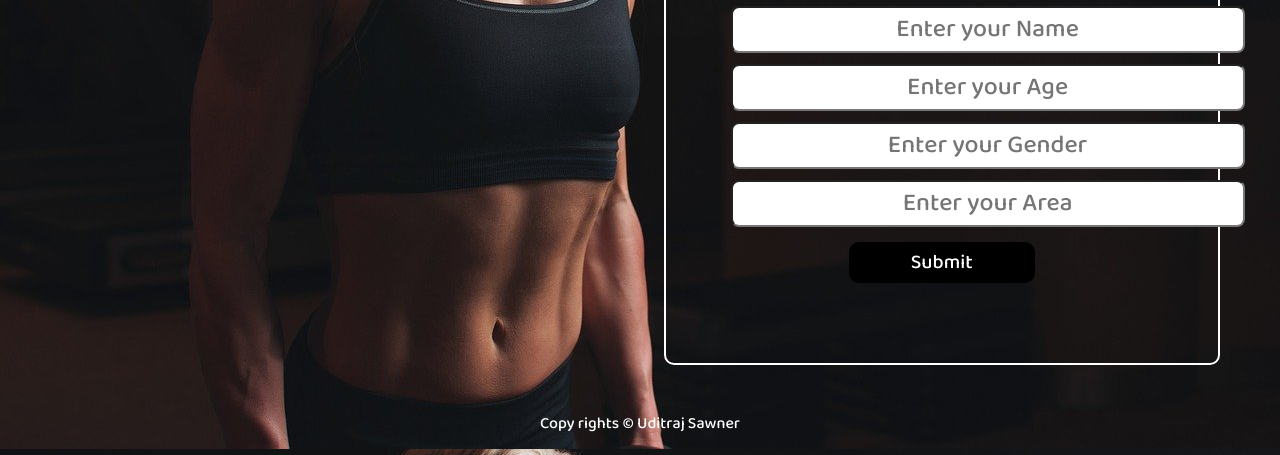
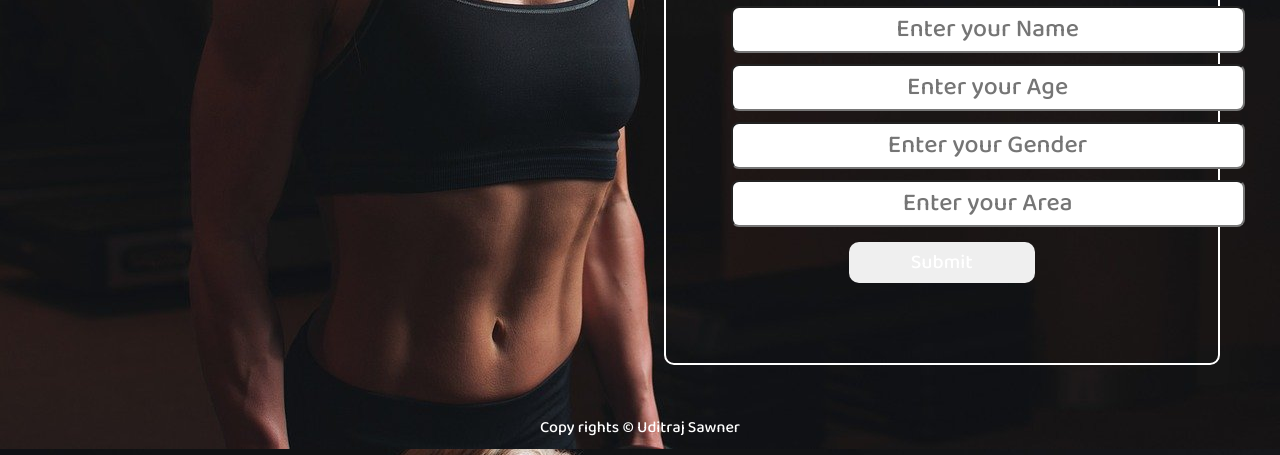
Before and after one commit to uditraj11/fit, a plain HTML site: page index.html in a window 1280 px wide. Shown: the part 401-856 px from the top of the page. Drawn offline with Linux system fonts and the light colour scheme.

Commit message:
Update index.html

```diff
--- a/index.html
+++ b/index.html
@@ -62,7 +62,7 @@
         .btn {
             font-family: 'Baloo Bhai 2', cursive;
             margin: 0px 9px;
-            background-color: black;
+            background-color: none;
             color: white;
             padding: 4px 14px;
             border: 2px solid gray;
@@ -135,7 +135,7 @@
             position: absolute;
             left: 0px;
             bottom: 0px;
-            height: 4px;
+            height: 0px;
             width: 100%
 
         }
```
